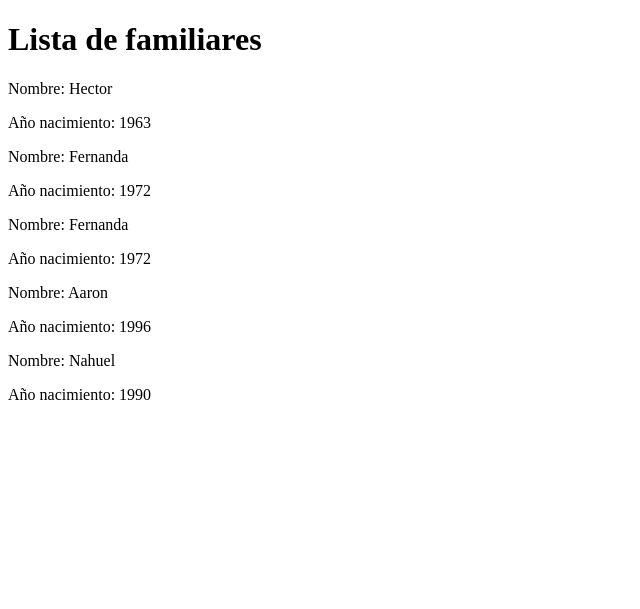
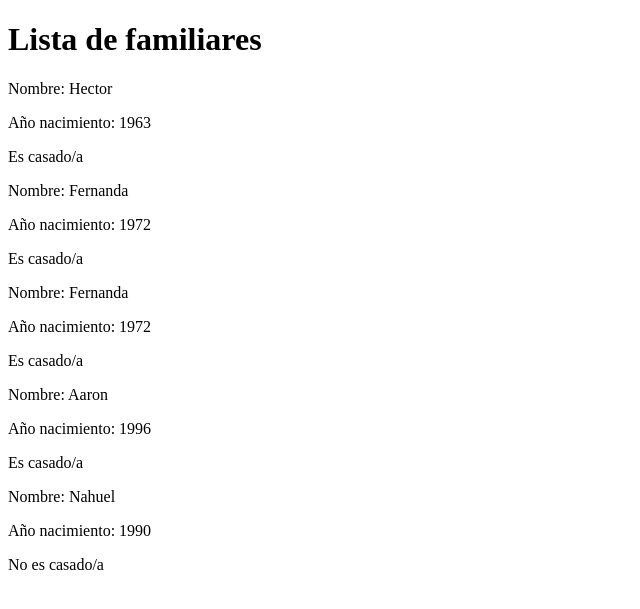
Before and after one commit to Lautaro9510/clase18, a Django app: page /lista_familia/ in a window 1280 px wide. Shown: the top 609 px of the page, without its empty margins (0-640 px from the left). Run offline with Django 4.2, Linux system fonts and the light colour scheme; data comes from the database, SQL or seed files in the repository.

Commit message:
Se termina logica en template

```diff
--- a/desafio_clase18/templates/lista_familia.html
+++ b/desafio_clase18/templates/lista_familia.html
@@ -14,6 +14,13 @@
 
             <p>Nombre: {{familiar.nombre}} </p>
             <p>Año nacimiento: {{familiar.anio_nacimiento}} </p>
+            {%if familiar.casado == True %}
+                <p>Es casado/a</p>
+            {% else %}
+                <p>No es casado/a</p>
+            {% endif %}
+
+
 
 
         {% endfor %}
```
